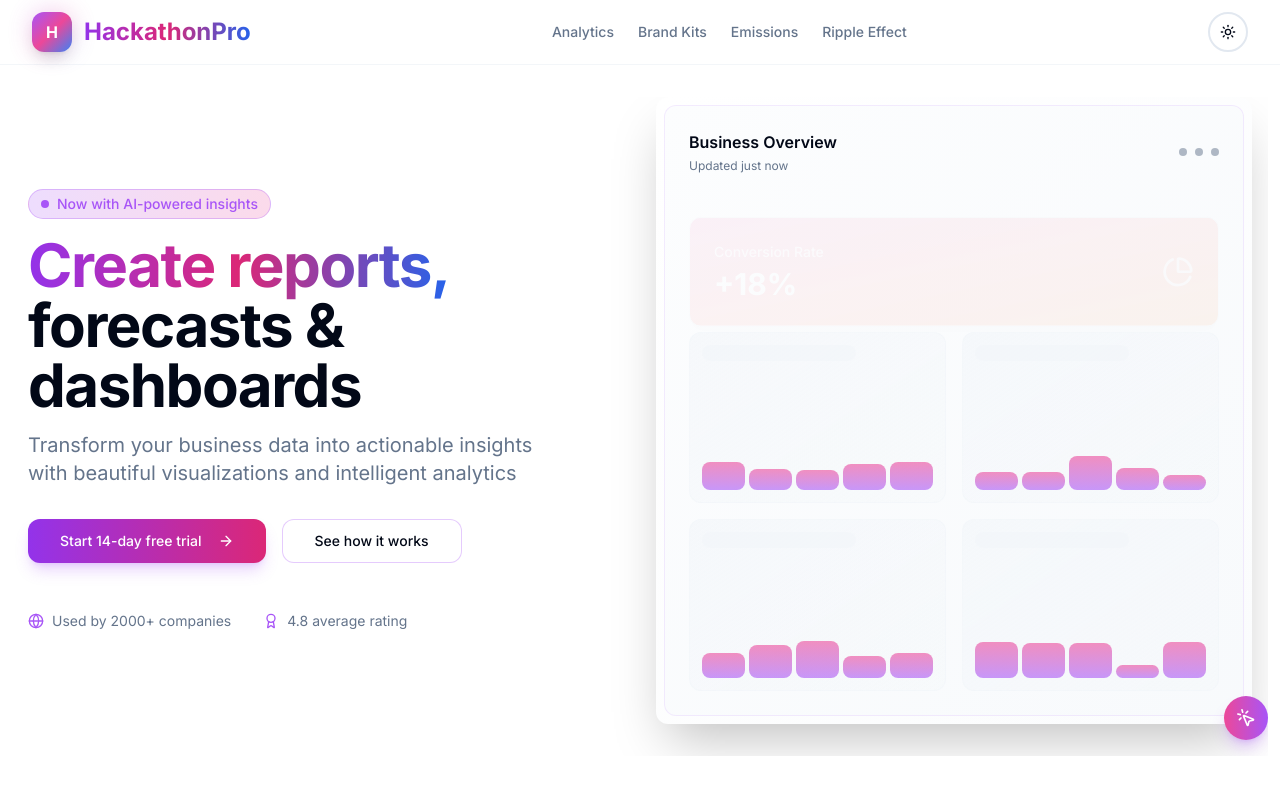
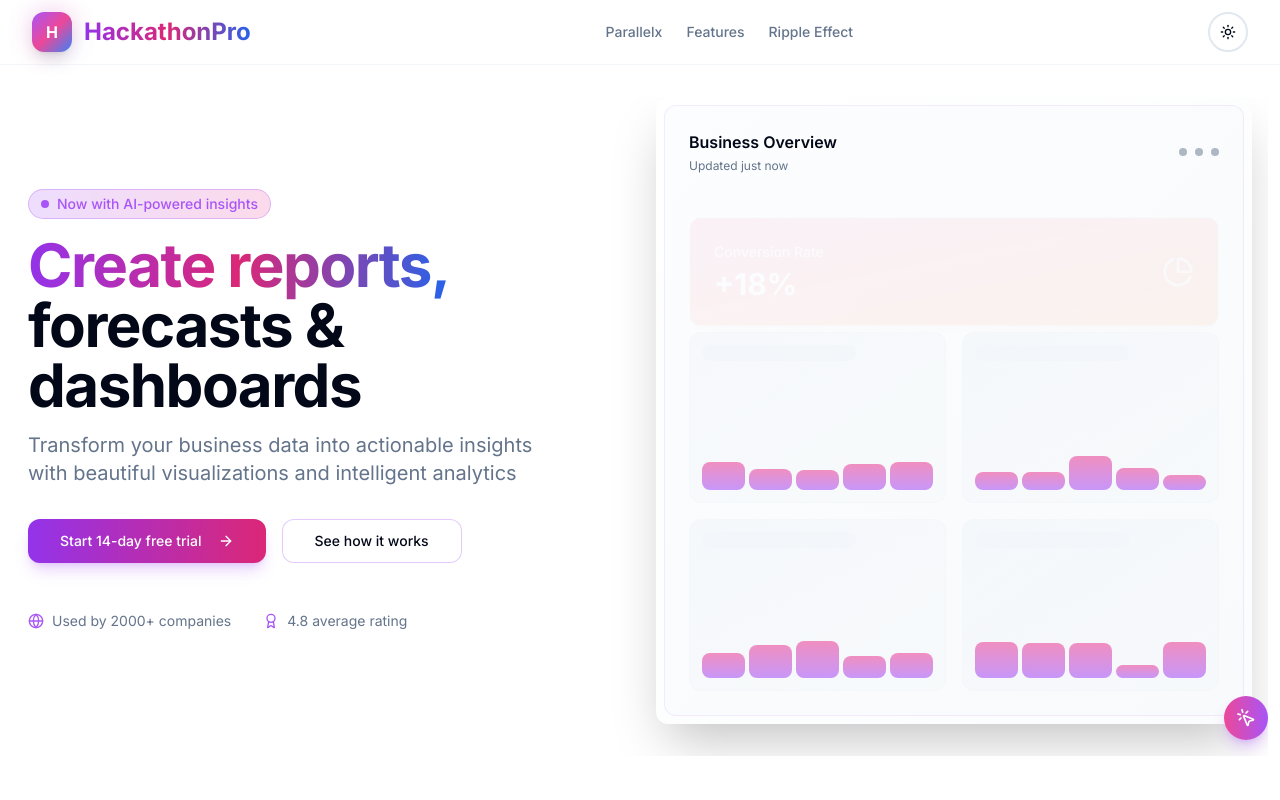
Before and after one commit to Soumyadipmaity1/FrontEndBatttle-Round1, a Next.js app: page / in a window 1280 px wide. Shown: the top 800 px of the page. Built offline with nearby package versions, Linux system fonts and the light colour scheme.

Commit message:
feat: update Navbar links to point to new routes and remove outdated references

```diff
--- a/components/navbar.tsx
+++ b/components/navbar.tsx
@@ -45,23 +45,17 @@ export function Navbar() {
           {/* Desktop Navigation */}
           <div className="hidden md:flex items-center space-x-4">
             <nav className="flex items-center space-x-6">
+
               <a
-                href="#stats"
+                href="/Parallelx"
                 className="text-sm font-medium text-muted-foreground hover:text-foreground transition-colors"
               >
-                Analytics
-              </a>
+Parallelx              </a>
               <a
-                href="#brands"
+                href="/features"
                 className="text-sm font-medium text-muted-foreground hover:text-foreground transition-colors"
               >
-                Brand Kits
-              </a>
-              <a
-                href="#emissions"
-                className="text-sm font-medium text-muted-foreground hover:text-foreground transition-colors"
-              >
-                Emissions
+                Features
               </a>
               <a
                 href="/index.html"
@@ -115,8 +109,7 @@ export function Navbar() {
                 className="block px-3 py-2 text-base font-medium text-muted-foreground hover:text-foreground hover:bg-muted/50 rounded-lg transition-all duration-200"
                 onClick={() => setMobileMenuOpen(false)}
               >
-                Analytics
-              </a>
+Parallelx              </a>
               <a
                 href="/features"
                 className="block px-3 py-2 text-base font-medium text-muted-foreground hover:text-foreground hover:bg-muted/50 rounded-lg transition-all duration-200"
```
